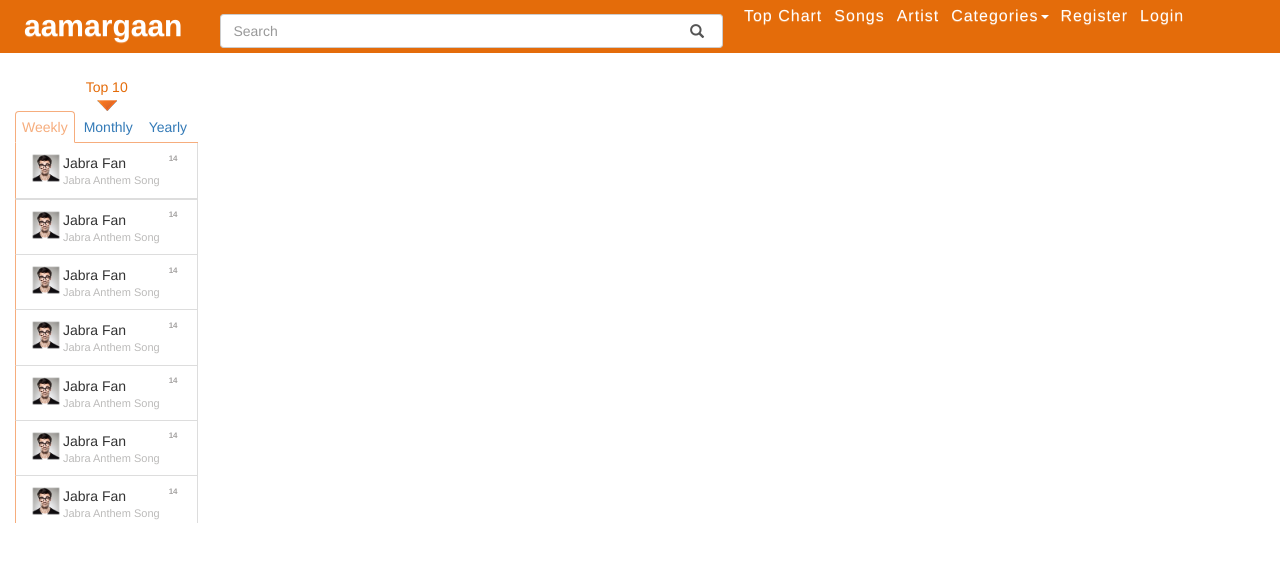
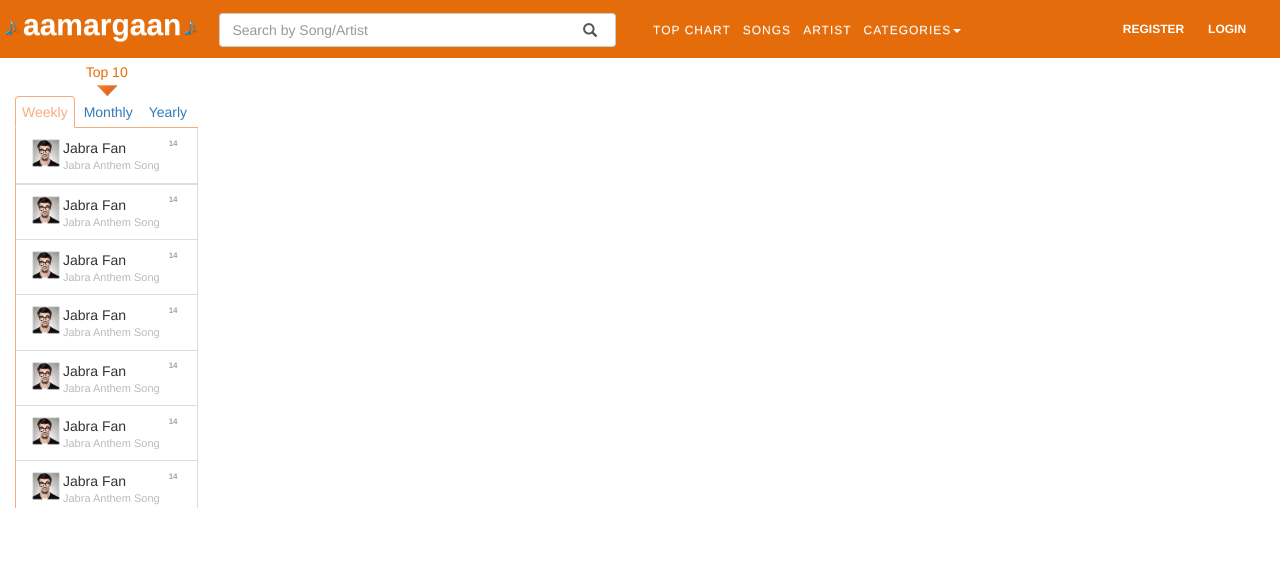
Before and after one commit to mamunshahidul/amargan, a plain HTML site: page index.html in a window 1280 px wide. Drawn offline with nearby package versions, Linux system fonts and the light colour scheme; a web font is replaced by a local one.

Commit message:
header fix

```diff
--- a/css/main.css
+++ b/css/main.css
@@ -93,6 +93,31 @@ a:focus{
 }
 .navbar > .container .navbar-brand, .navbar > .container-fluid .navbar-brand {
   margin-left: 0;
+}
+.navbar {
+  margin-bottom: 8px;
+}
+.navbar-nav {
+  margin: 14px 0 0;
+}
+.navbar-bootsnipp .navbar-nav > li > a {
+  text-transform: uppercase;
+  font-size: 12px;
+}
+.register-panel{}
+.register-panel > ul{
+	float: right;
+	margin-top: 8px;
+}
+.register-panel > ul > li{
+	list-style: none;
+	padding: 10px;
+}
+.register-panel > ul > li > a{
+	color: white;
+	font-size: 12px;
+	font-weight: bold;
+	text-transform: uppercase;
 }
 /* .animbrand{
 	content: none !important;
--- a/index.html
+++ b/index.html
@@ -40,15 +40,15 @@
         <p class="browserupgrade">You are using an <strong>outdated</strong> browser. Please <a href="http://browsehappy.com/">upgrade your browser</a> to improve your experience.</p>
       <![endif]-->
       <header id="header">
-        <nav class="navbar navbar-bootsnipp animate header-top" role="navigation">
+        <nav class="navbar-bootsnipp animate header-top" role="navigation">
           <div class="container-fluid">
             <div class="row">
               <div class="animbrand">
                 <a class="navbar-brand animate" href="index.html">aamargaan</a>
               </div>
-               <div id="imaginary_container" class="col-sm-5 col-xs-12">
+               <div id="imaginary_container" class="col-sm-4 col-xs-12">
                 <div class="input-group stylish-input-group">
-                  <input type="text" class="form-control"  placeholder="Search" >
+                  <input type="text" class="form-control"  placeholder="Search by Song/Artist" >
                   <span class="input-group-addon">
                     <button type="submit">
                       <span class="glyphicon glyphicon-search"></span>
@@ -56,6 +56,8 @@
                   </span>
                 </div>
               </div>
+
+              <div class="col-sm-4 col-xs-12 navbar padding-left-off">
                 <!-- Brand and toggle get grouped for better mobile display -->
                 <div class="navbar-header">
                   <button type="button" class="navbar-toggle" data-toggle="collapse" data-target="#bs-example-navbar-collapse-2">
@@ -80,10 +82,17 @@
                         <li class=""><a href="" class="animate">Icon Search </a></li>
                       </ul>
                     </li>
+                  </ul>
+                </div>
+              </div>
+
+              <div class="col-sm-2 col-xs-12 register-panel">
+                <ul class="list-inline">
                   <li class=""><a href="" class="animate">Register</a></li>
                   <li id="nav-login-btn" class=""><a href="" class="animate">Login</a></li>
                 </ul>
               </div>
+
             </div>
           </div>
         </nav>
```
Lines whose indentation alone changed are shown as unchanged.
